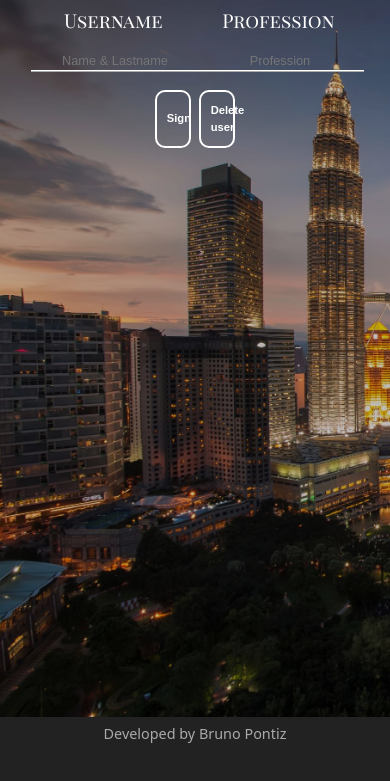
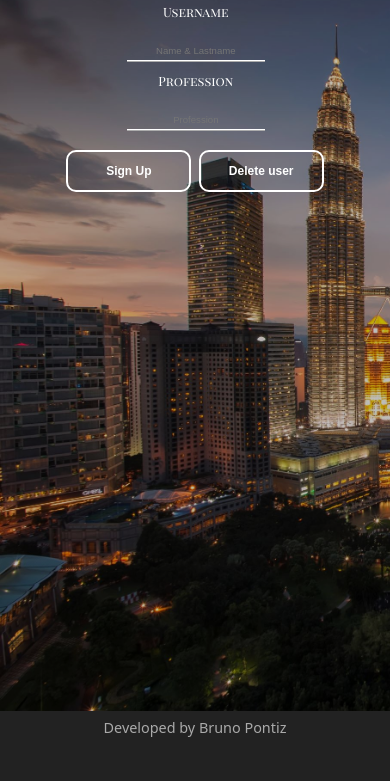
Before and after one commit to bpontiz/BankKreat, a website: page index.html in a window 390 px wide. Shown: the part 63-844 px from the top of the page. Drawn offline with nearby package versions, Linux system fonts and the light colour scheme; some packages are replaced by stand-ins of ours; a script that the page names is missing.

Commit message:
Buttons style have been updated.

```diff
--- a/css/style.css
+++ b/css/style.css
@@ -219,7 +219,7 @@ main .div_buttons {
 
 main .button_values, .button_userKeys {
     min-width: 10%;
-    max-width: 10%;
+    max-width: 15%;
     font-size: 0.7rem;
     font-family: Arial, Helvetica, sans-serif;
     font-weight: bold;
@@ -300,3 +300,42 @@ footer .footerSign {
     font-size: 90%;
     color: #AAAAAA;
 }
+
+@media (max-width: 768px) {
+    header .titleBankKreat {
+        font-size: 1rem;
+    }
+
+    main .userText, .finalCapitalText {
+        font-size: 80%;
+        font-weight: normal;
+        padding: 1%;
+        color: #FFFFFF;
+    }
+
+    main .userData {
+        display: flex;
+        flex-direction: column;
+        justify-content: center;
+        padding: 2%;
+        margin-left: 0.5%;
+    }
+
+    main .inputUser {
+        border: none;
+        border-bottom: 2px #FFFFFF ridge;
+        font-family: Arial, Helvetica, sans-serif;
+        font-size: 0.6rem;
+        padding: 1%;
+        outline: none;
+        resize: none;
+        background-color: transparent;
+        color: #FFFFFF;
+        max-width: 150px;
+    }
+
+    .button_userKeys {
+        font-size: 12px;
+        max-width: 125px;
+    }
+}
```
